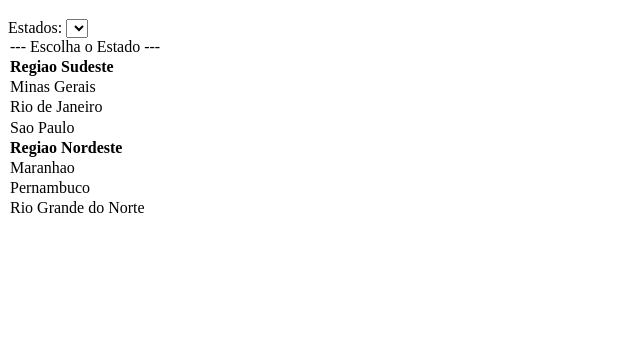
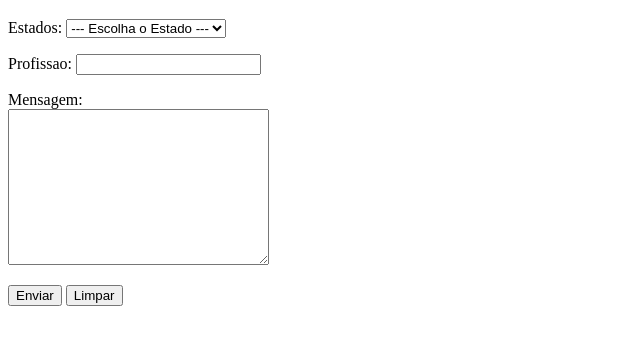
Before and after one commit to RonildoMelo/html-css, a plain HTML site: page exercicios/ex025/form007.html in a window 1280 px wide. Shown: the part 61-406 px from the top of the page, without its empty margins (0-640 px from the left). Drawn offline with Linux system fonts and the light colour scheme.

Commit message:
Update form007.html

```diff
--- a/exercicios/ex025/form007.html
+++ b/exercicios/ex025/form007.html
@@ -10,7 +10,7 @@
     <form action="cadastro.php" method="post">
         <p>
             <label for="iest">Estados:</label>
-            <select name="estado" id="iest"></select>
+            <select name="estado" id="iest">
                 <option value="" selected>--- Escolha o Estado ---</option>
                 <optgroup label="Regiao Sudeste">
                     <option value="MG">Minas Gerais</option>
@@ -23,6 +23,28 @@
                     <option value="PE">Pernambuco</option>
                     <option value="RN">Rio Grande do Norte</option>
                 </optgroup>
+            </select>
+        </p>
+
+        <p>
+            <label for="iprof">Profissao:</label>
+            <input type="text" name="prof" id="iprof" list="lstprof">
+            <datalist id="lstprof">
+                <option value="ADM">Administrador</option>
+                <option value="CONT">Contador</option>
+                <option value="DEV">Desenvolvedor</option>
+                <option value="PRO">Professor</option>
+            </datalist>
+        </p>
+
+        <p>
+            <label for="imsg">Mensagem:</label><br>
+            <textarea name="msg" id="imsg" cols="30" rows="10"></textarea>
+        </p>
+
+        <p>
+            <input type="submit" value="Enviar">
+            <input type="reset" value="Limpar">
         </p>
     </form>
 </body>
```
Lines whose indentation alone changed are shown as unchanged.
